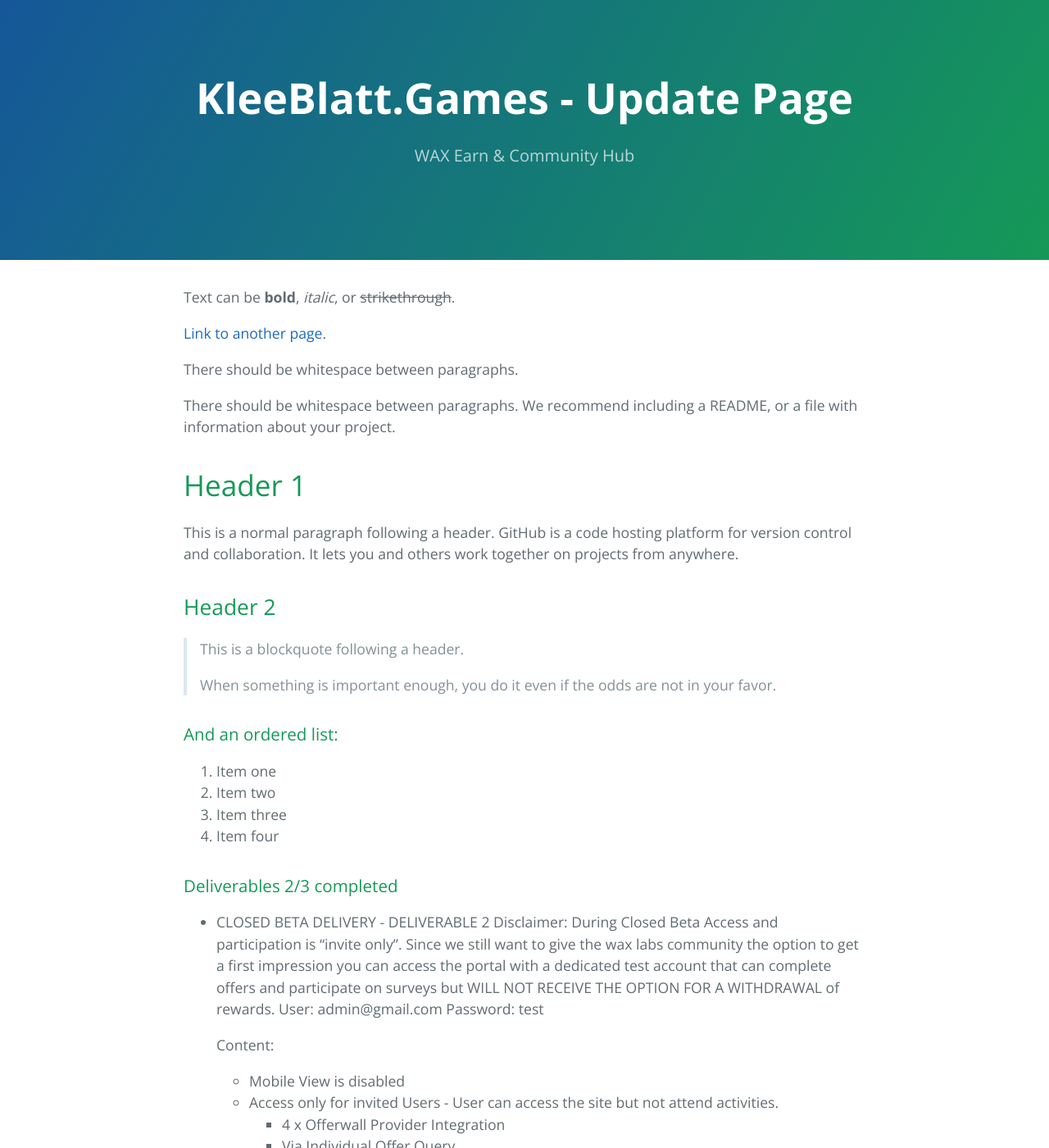
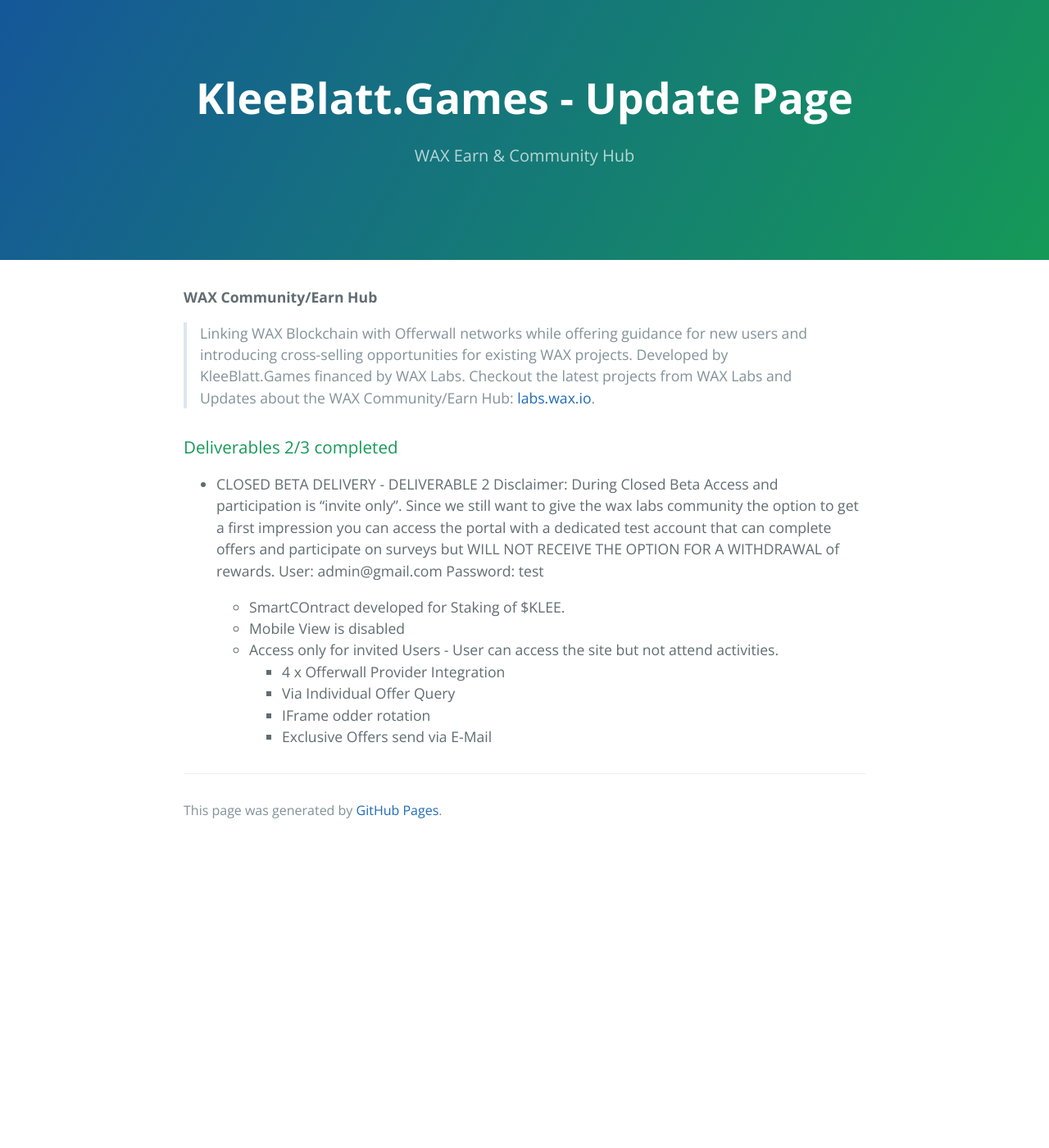
Before and after one commit to KleeblattGames/KleeblattGames.github.io, a Jekyll site: the page built from index.md, in a window 1280 px wide and 1400 px high. Shown: the whole window at 82% size. Built offline with Jekyll 4.4.1, drawn with Linux system fonts in a browser that asks for light colours.

Commit message:
Update index.md

```diff
--- a/index.md
+++ b/index.md
@@ -2,32 +2,14 @@
 layout: default
 ---
 
-Text can be **bold**, _italic_, or ~~strikethrough~~.
 
-[Link to another page](./another-page.html).
+**WAX Community/Earn Hub**
 
-There should be whitespace between paragraphs.
-
-There should be whitespace between paragraphs. We recommend including a README, or a file with information about your project.
-
-# Header 1
-
-This is a normal paragraph following a header. GitHub is a code hosting platform for version control and collaboration. It lets you and others work together on projects from anywhere.
-
-## Header 2
-
-> This is a blockquote following a header.
->
-> When something is important enough, you do it even if the odds are not in your favor.
+> Linking WAX Blockchain with Offerwall networks while offering guidance for new users and introducing cross-selling opportunities for existing WAX projects.
+> Developed by KleeBlatt.Games financed by WAX Labs. Checkout the latest projects from WAX Labs and Updates about the WAX Community/Earn Hub: [labs.wax.io](https://labs.wax.io/).
 
 
 
-### And an ordered list:
-
-1.  Item one
-1.  Item two
-1.  Item three
-1.  Item four
 
 ### Deliverables 2/3 completed
 
@@ -38,7 +20,7 @@
   User: admin@gmail.com
   Password: test
 
-  Content:
+  - SmartCOntract developed for Staking of $KLEE.
   - Mobile View is disabled
   - Access only for invited Users - User can access the site but not attend activities.
     - 4 x Offerwall Provider Integration
```
